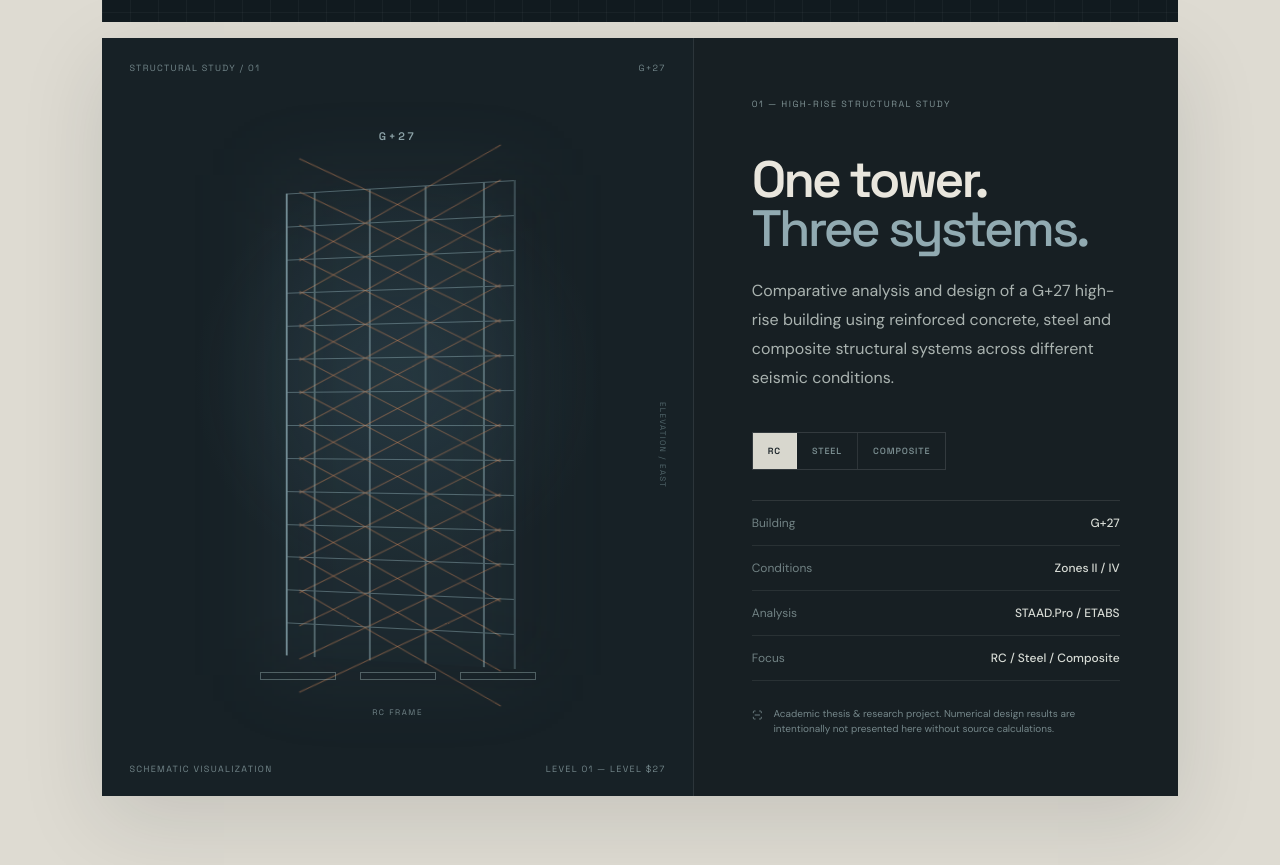
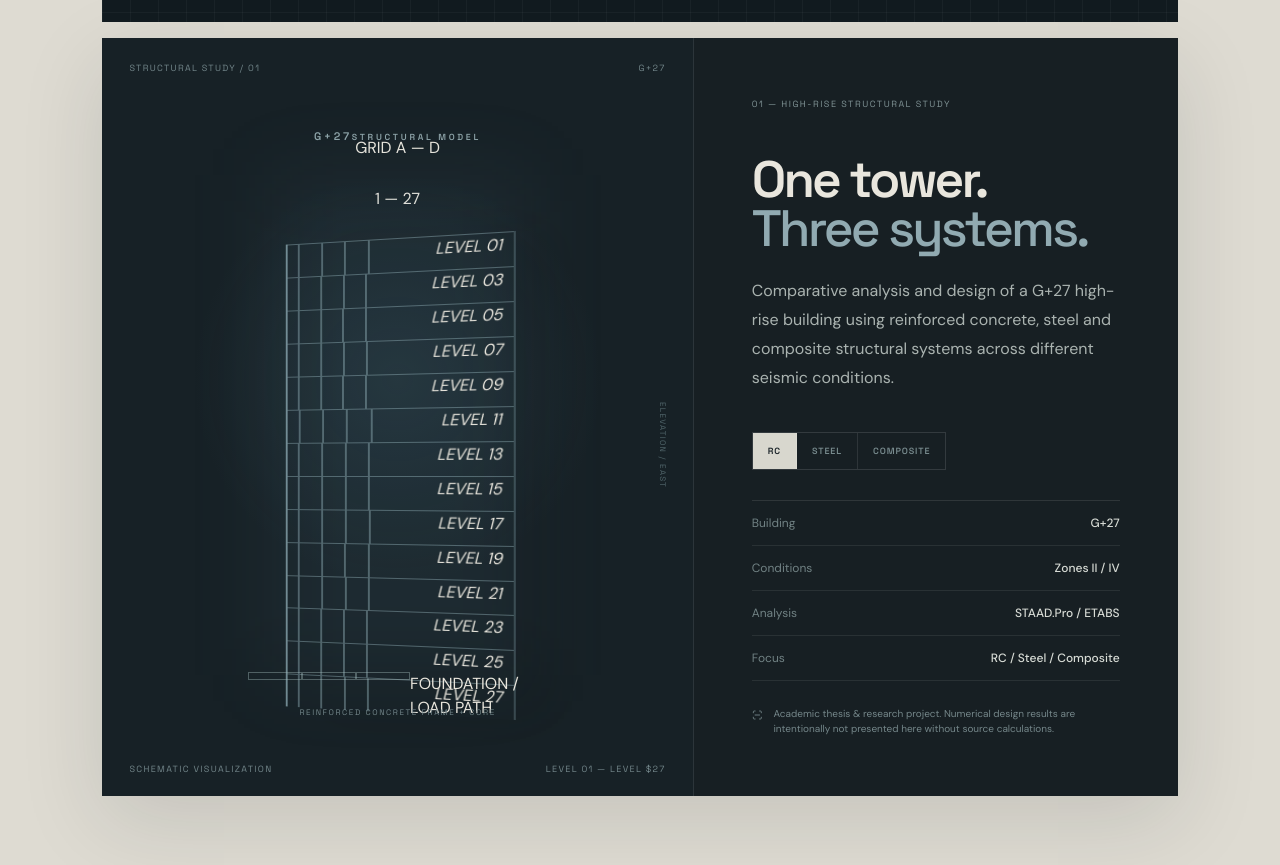
Before and after one commit to Vamshikeerthi24/anish-structural-portfolio, a React (Vite) app: page / in a window 1280 px wide. Shown: the part 1943-2808 px from the top of the page. Built offline with nearby package versions, Linux system fonts and the light colour scheme.

Commit message:
Upgrade G+27 structural model visualization

```diff
--- a/src/main.jsx
+++ b/src/main.jsx
@@ -30,7 +30,24 @@ function Reveal({ children, delay = 0, className = "" }) {
 
 function BlueprintBuilding({ system }) {
   const steel = system === "steel", composite = system === "composite";
-  return <div className={`building ${system}`}><div className="building-glow" /><div className="building-crown"><span>G+27</span></div><div className="tower">{Array.from({ length: 14 }).map((_, i) => <div className="floor" key={i}><span /><span /><span /><span /><i /><i /></div>)}</div><div className="foundation"><b /><b /><b /></div><div className="system-label">{steel ? "STEEL FRAME" : composite ? "COMPOSITE SYSTEM" : "RC FRAME"}</div></div>;
+  const floors = Array.from({ length: 14 });
+  return <div className={`building ${system}`}>
+    <div className="building-glow" />
+    <div className="structural-axis axis-x">GRID A — D</div>
+    <div className="structural-axis axis-y">1 — 27</div>
+    <div className="building-crown"><span>G+27</span><small>STRUCTURAL MODEL</small></div>
+    <div className="tower">
+      {floors.map((_, i) => <div className="floor" key={i}>
+        <span className="column c1" /><span className="column c2" /><span className="column c3" /><span className="column c4" />
+        <div className="core" /><div className="slab" />
+        {steel && <><i className="brace b1" /><i className="brace b2" /></>}
+        {composite && <><i className="composite-ring" /><i className="composite-ring ring2" /></>}
+        <em>LEVEL {String((i * 2) + 1).padStart(2,"0")}</em>
+      </div>)}
+    </div>
+    <div className="foundation"><b /><b /><b /><span>FOUNDATION / LOAD PATH</span></div>
+    <div className="system-label">{steel ? "STEEL FRAME + BRACING" : composite ? "COMPOSITE FRAME + CORE" : "REINFORCED CONCRETE FRAME + CORE"}</div>
+  </div>;
 }
 
 function App() {
```
